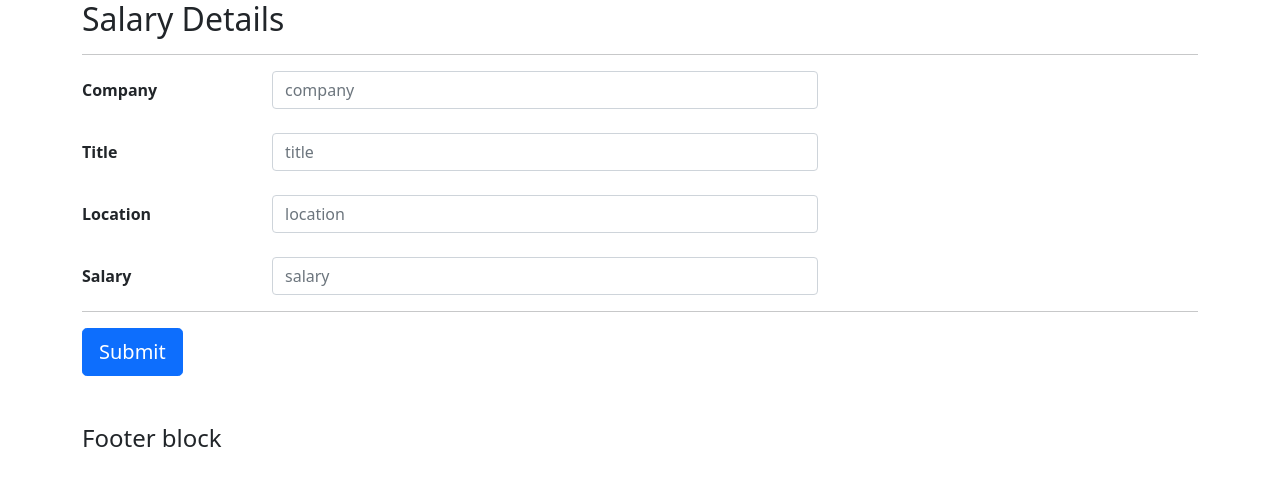
After one commit to sanjayram97/salary_stats, a Flask app: page /report_salary in a window 1280 px wide. The commit adds this page. Shown: the top 486 px of the page. Run offline with Flask 2, Linux system fonts and the light colour scheme.

Commit message:
reporting form added

```diff
--- a/app.py
+++ b/app.py
@@ -2,7 +2,7 @@ from flask import Flask, render_template, request, session, redirect, url_for
 from fetch_preprocess_data import fetch_preprocess_data
 from pay_stats_utils import salary_pos_title, salary_pos_company, salary_pos_location, salary_pos_company_title
 from fetch_preprocess_data import preprocess_string
-from utils import get_mean_details
+from utils import get_mean_details, insert_record
 
 app = Flask(__name__)
 
@@ -58,5 +58,23 @@ def func():
                             input_params = input_params,
                             avg_details = avg_details)
 
+
+@app.route('/report_salary', methods=['POST','GET'])
+def report_salary():
+    return render_template('report_salary_temp.html')
+
+@app.route('/thankyou', methods=['POST'])
+def thankyou():
+    company = request.form.get("company")
+    title = request.form.get("title")
+    location = request.form.get("location")
+    salary = request.form.get("salary")
+    insert_record([company, title, location, salary])
+    return render_template('thankyou.html', company = company,
+                            title = title,
+                            location = location,
+                            salary = salary)
+
+
 if __name__ == "__main__":
     app.run(debug=True)
--- /dev/null
+++ b/data/new_records.csv
@@ -0,0 +1,4 @@
+company,title,location,salary
+tiger analytics,senior analyst,chennai,1250000
+,,,
+intellect design,associate consultant,chennai,450000
--- a/templates/index.html
+++ b/templates/index.html
@@ -49,5 +49,7 @@
     <hr>
     <button type="submit" class="btn btn-primary btn-lg">Submit</button>
   </form>
+
+  <a href="/report_salary">Report salary</a>
 </div>
 {% endblock %}
--- /dev/null
+++ b/templates/report_salary_temp.html
@@ -0,0 +1,46 @@
+{% extends "base.html" %}
+
+{% block content %}
+
+<div class="container">
+    <h2>Salary Details</h2>
+    <hr>
+    <form action="{{ url_for("thankyou")}}" method="post">
+        <div class="form-group row">
+            <label for="company" class="col-sm-2 col-form-label"><strong>Company </strong></label>
+            <div class="col-sm-6">
+            <input type="text" class="form-control" name="company" placeholder="company">
+            </div>
+        </div>
+
+        <br>
+
+        <div class="form-group row">
+            <label for="title" class="col-sm-2 col-form-label"><strong>Title </strong></label>
+            <div class="col-sm-6">
+            <input type="text" class="form-control" name="title" placeholder="title">
+            </div>
+        </div>
+
+        <br>
+
+        <div class="form-group row">
+            <label for="location" class="col-sm-2 col-form-label"><strong>Location </strong></label>
+            <div class="col-sm-6">
+            <input type="text" class="form-control" name="location" placeholder="location">
+            </div>
+        </div>
+
+        <br>
+
+        <div class="form-group row">
+            <label for="salary" class="col-sm-2 col-form-label"><strong>Salary </strong></label>
+            <div class="col-sm-6">
+            <input type="number" class="form-control" name="salary" placeholder="salary">
+            </div>
+        </div>
+        <hr>
+        <button type="submit" class="btn btn-primary btn-lg">Submit</button>
+    </form>
+</div>
+{% endblock %}
```
Also changed, not shown: templates/thankyou.html (added, +10 -0 lines), utils.py (+7 -1 lines).
